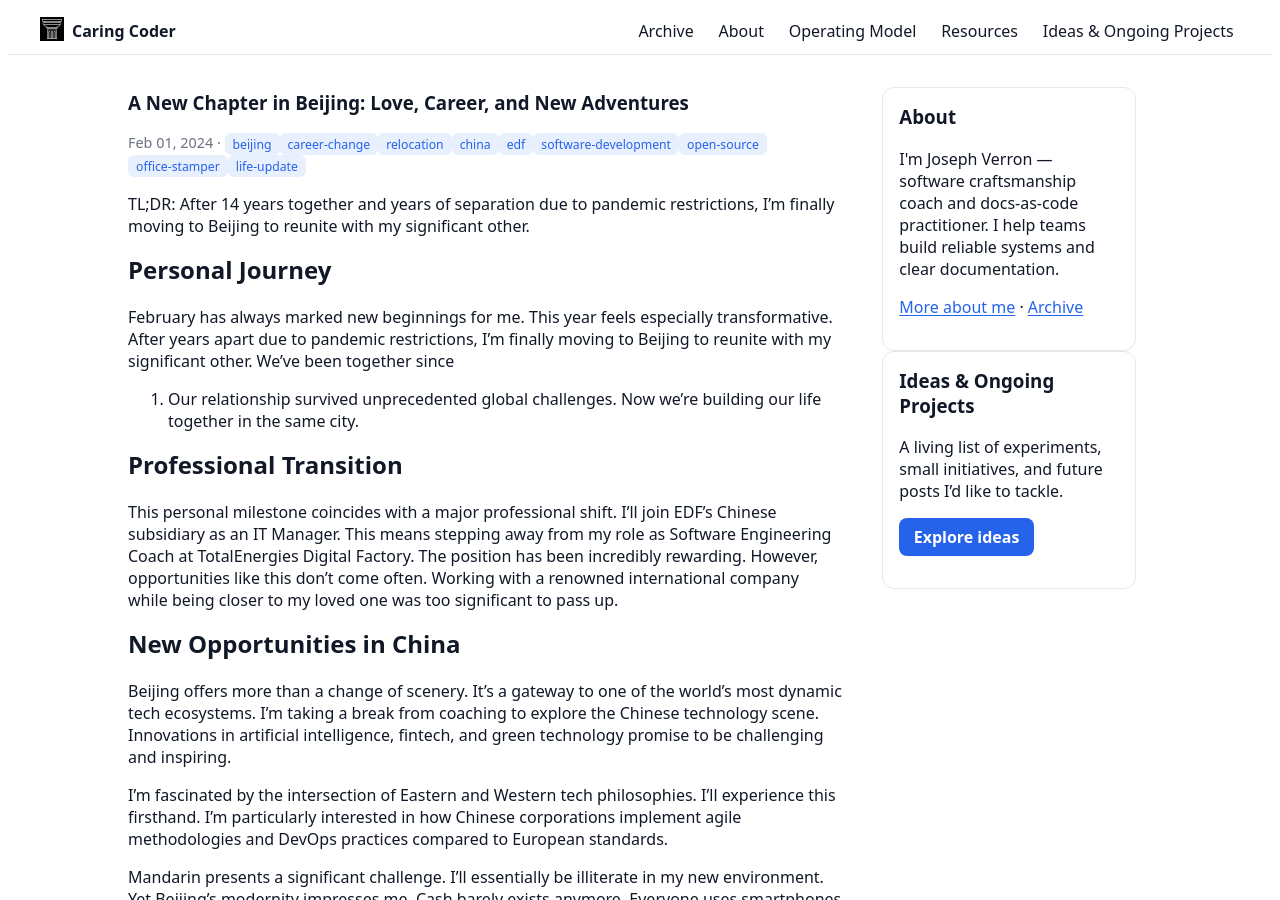
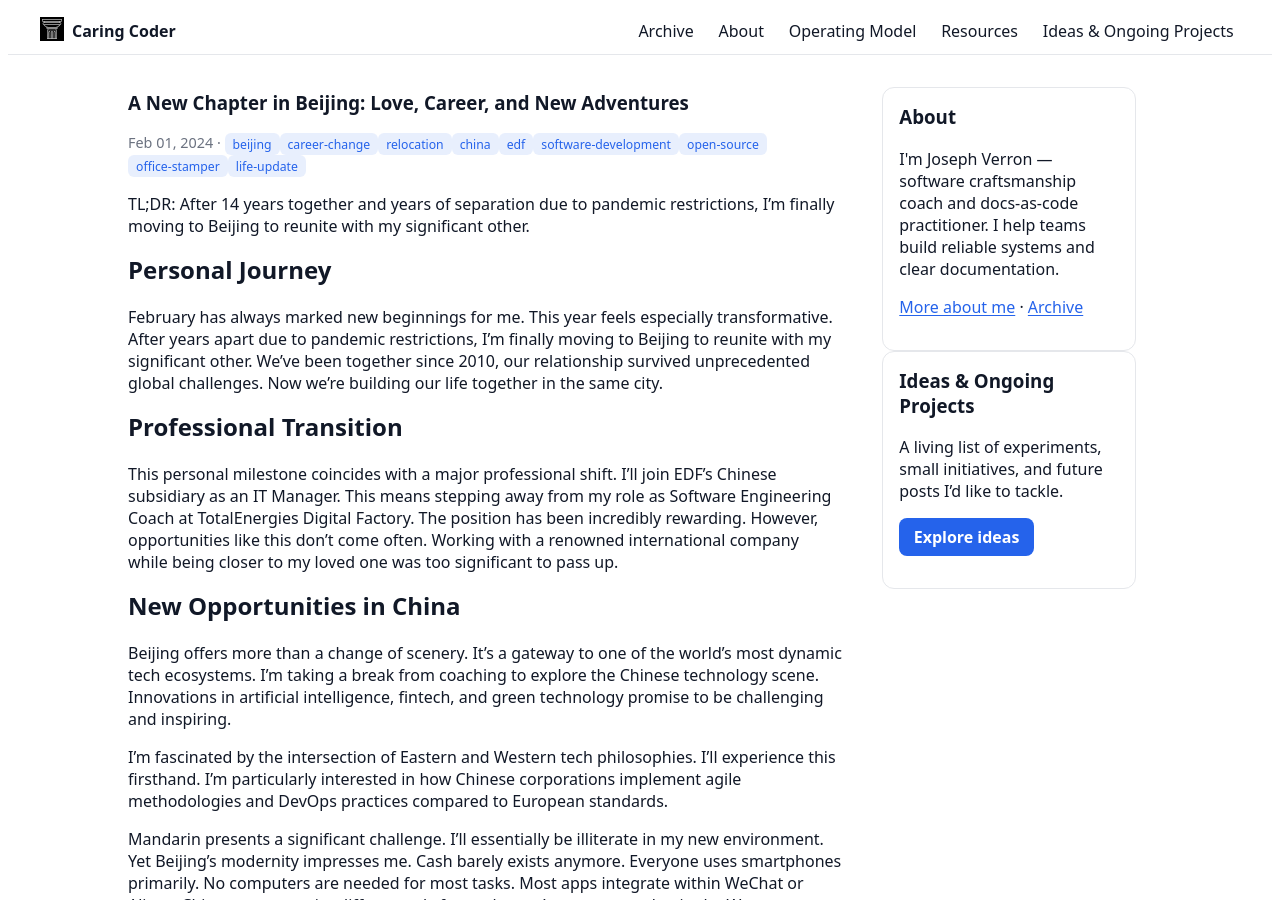
Before and after one commit to verronpro/blog, a Jekyll site: the page built from _posts/2024-02-01-beijing-new-chapter.md, in a window 1280 px wide and 900 px high. Built offline with Jekyll 4.4.1, drawn with Linux system fonts in a browser that asks for light colours.

Commit message:
docs(posts): fix punctuation in 2024-02-01 Beijing post

```diff
--- a/_posts/2024-02-01-beijing-new-chapter.md
+++ b/_posts/2024-02-01-beijing-new-chapter.md
@@ -15,8 +15,7 @@ reunite with my significant other.
 
 February has always marked new beginnings for me. This year feels especially transformative. After years apart due to
 pandemic restrictions, I'm finally moving to Beijing to reunite with my significant other. We've been together since
-
-2010. Our relationship survived unprecedented global challenges. Now we're building our life together in the same city.
+2010, our relationship survived unprecedented global challenges. Now we're building our life together in the same city.
 
 ## Professional Transition
 
```
